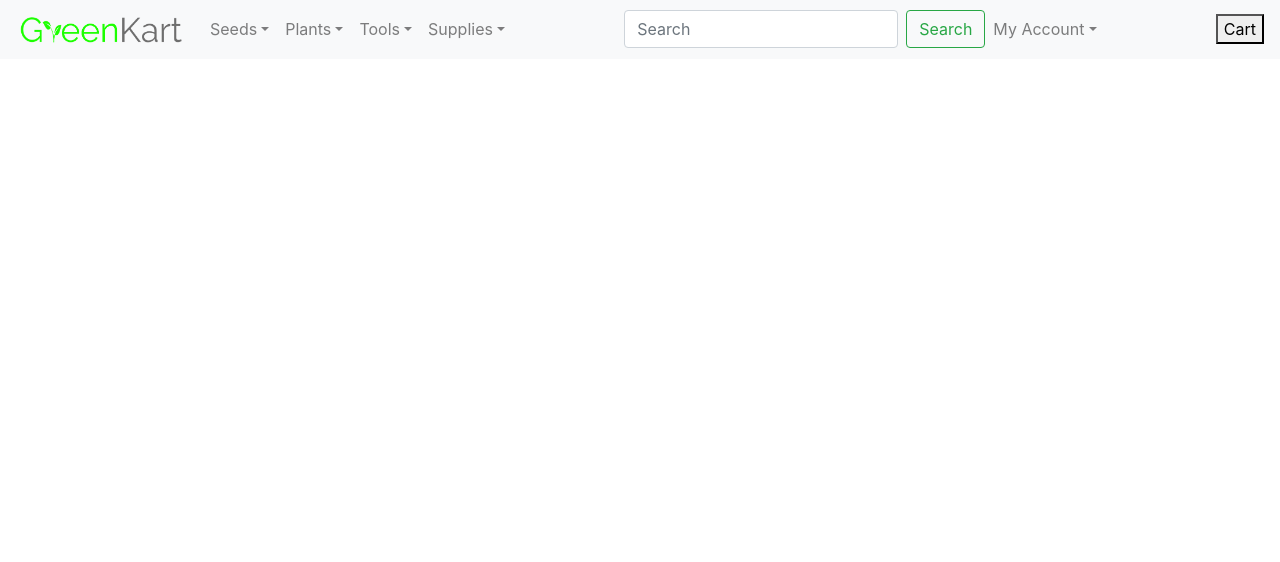
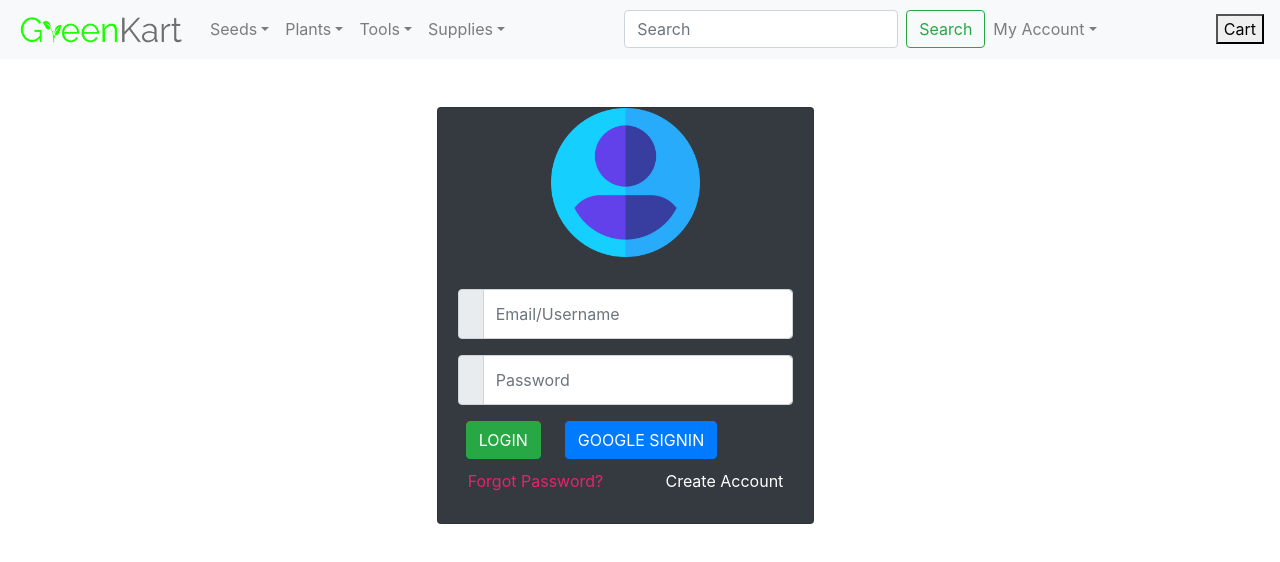
Before and after one commit to hireign/greenkart, a React (Create React App) app: page /signin in a window 1280 px wide. Shown: the top 562 px of the page. Built offline with nearby package versions, Linux system fonts and the light colour scheme.

Commit message:
Changes for LoginPage

```diff
--- a/src/App.js
+++ b/src/App.js
@@ -4,6 +4,7 @@ import RouteTracker from "./Routing";
 import NavBar from "./components/Navbar";
 import 'bootstrap/dist/css/bootstrap.min.css';
 import 'bootstrap/dist/js/bootstrap.bundle';
+
 
 class App extends React.Component {
 
--- a/src/Routing.js
+++ b/src/Routing.js
@@ -8,12 +8,13 @@ import UserProfile from "./pages/UserProfile/UserProfile";
 import OrderSummary from "./pages/OrderSummary/OrderSummary";
 import SearchPage from './pages/SearchLandingPage';
 import HomePage from './pages/HomePage/homePage';
-
+import LoginComponent from './components/SignInComponent/LoginComponent';
 export default function() {
 
 return    <Switch>
     <Route>
       <Route exact path='/' component={HomePage} />
+      <Route exact path='/signin' component={LoginComponent} />
       <Route path="/user">
         <UserProfile />
       </Route>
--- a/src/components/Navbar.js
+++ b/src/components/Navbar.js
@@ -50,7 +50,7 @@ function Navbar() {
             My Account
             </a>
           <div className="dropdown-menu" aria-labelledby="navbarDropdown">
-            <a className="dropdown-item" href="login">Login</a>
+          <Link className="dropdown-item" to='/signin'>LOGIN</Link>
           </div>
         </li>
       </ul>
--- /dev/null
+++ b/src/components/SignInComponent/LoginComponent.jsx
@@ -0,0 +1,57 @@
+import React, { Component } from 'react';
+import './LoginComponent.scss';
+import ProfileComponent from './ProfileComponent';
+import SignInFormComponent from './SignInFormComponent';
+
+class LoginComponent extends Component {
+    constructor(props){
+        super();
+        this.state = {
+            "userEmailId":"",
+            "userPassword":""
+        }
+    }
+
+    onEmailChange = (e) =>{
+       this.setState({userEmailId: e.target.value})
+    }
+
+    onPasswordChange = (e) =>{
+        this.setState({userPassword: e.target.value})
+     }
+
+
+    onFormSubmit =  e => {
+        e.preventDefault();
+        console.log('Password length'+ this.state.userPassword);
+        if(this.state.userPassword.length<5){
+            alert('Password should be of at least 5 characters')
+        }
+        else{
+            console.log('Matched URL'+this.props.match.url);
+            this.props.history.push('/')
+        }
+
+    }
+
+    render() {
+        const { userEmailId} = this.state;
+        console.log('Email: '+ userEmailId);
+        return (
+            <div className='row mb-4'>
+            <div className='login col-lg-4' style={{"padding-right": "40px"}}>
+                <div className="card mr-1 mt-5 bg-dark  ">
+                <ProfileComponent></ProfileComponent>
+                    <div className="card-body">
+                    <SignInFormComponent onFormSubmit={this.onFormSubmit} onEmailChange={this.onEmailChange} onPasswordChange={this.onPasswordChange}  {...this.state}></SignInFormComponent>
+                    </div>
+                </div>
+            </div>
+            </div>
+        );
+    }
+}
+
+
+
+export default LoginComponent;
--- /dev/null
+++ b/src/components/SignInComponent/LoginComponent.scss
@@ -0,0 +1,11 @@
+
+.login{
+   margin:auto;
+}
+
+@media only screen and (max-width: 991px) {
+      .login{
+          margin-left: 70px;
+          margin-right: 20px;
+      }
+}
--- /dev/null
+++ b/src/components/SignInComponent/LoginImageTypeComponent.jsx
@@ -0,0 +1,11 @@
+import React from "react";
+
+const LoginImageTypeComponent = (props) =>{
+    console.log('Inside image'+ props.imgageType)
+    return(
+        <span className="input-group-text">
+        <i className={props.imgageType}></i>
+       </span>
+  )};
+
+  export default LoginImageTypeComponent;
--- /dev/null
+++ b/src/components/SignInComponent/ProfileComponent.jsx
@@ -0,0 +1,12 @@
+import React from "react";
+
+const ProfileComponent = ()=>{
+    return(
+        <div className="card-title text-center ">
+        <img src="/images/user.png" alt="profilePic" style={{"width":"149px", "height":"149"}}></img>
+        </div>
+    )
+};
+
+
+export default ProfileComponent;
--- /dev/null
+++ b/src/components/SignInComponent/SignInFormComponent.jsx
@@ -0,0 +1,29 @@
+import React from 'react';
+import SignInInputComponent from './SignInInputComponent';
+
+const SignInFormComponent = (props) =>{
+    return(
+        <form onSubmit={props.onFormSubmit}>
+        <SignInInputComponent imgType="fa fa-user " inputType="email" placeholder="Email/Username" onInputChange={props.onEmailChange} ></SignInInputComponent>
+        <SignInInputComponent imgType="fa fa-lock " inputType="password" placeholder="Password" onInputChange={props.onPasswordChange}></SignInInputComponent>
+        <div className="d-flex flex-row mt-2 ml-2">
+        <button type='submit' className="btn btn-success ">LOGIN</button>
+
+        <button type='submit' className="btn btn-primary ml-4" text-right>GOOGLE SIGNIN</button>
+        </div>
+        <div  style={{"padding":"10px"}}>
+        <span  onClick={()=>alert('Forgot Password Clicked')} style={{"color": "#e8226b",
+        "outline": "medium none",
+        "overflow": "hidden",
+        "text-decoration": "none",
+        "cursor": "pointer"}}>Forgot Password?</span>
+            <span onClick={()=>alert('Create Account Clicked')} style={{"float":"right", "color": "white"}}> Create Account</span>
+        </div>
+
+    </form>
+    )
+};
+
+
+
+export default SignInFormComponent;
--- /dev/null
+++ b/src/components/SignInComponent/SignInInputComponent.jsx
@@ -0,0 +1,25 @@
+import React from "react";
+import LoginImageTypeComponent from './LoginImageTypeComponent';
+
+const SignInInputComponent = (props) => {
+  console.log('Inside image'+ props.imgType)
+  const imgType = props.imgType
+  return (
+    <div className="input-group mb-3">
+    <div className="input-group-prepend">
+    <LoginImageTypeComponent imgageType={imgType}></LoginImageTypeComponent>
+    </div>
+      <input
+        type={props.inputType}
+        class="form-control py-4 "
+        placeholder={props.placeholder}
+        required
+        onChange={props.onInputChange}
+      ></input>
+    </div>
+  );
+};
+
+
+
+export default SignInInputComponent;
```
